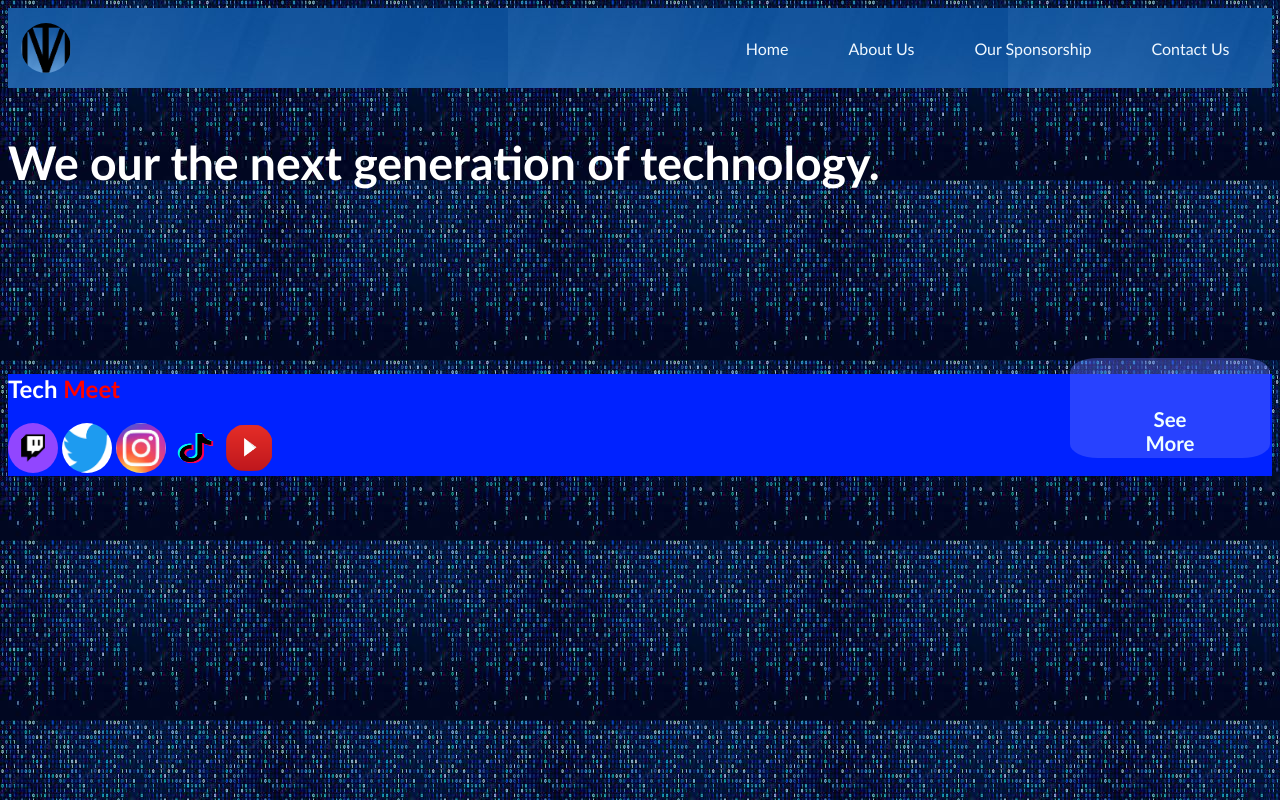
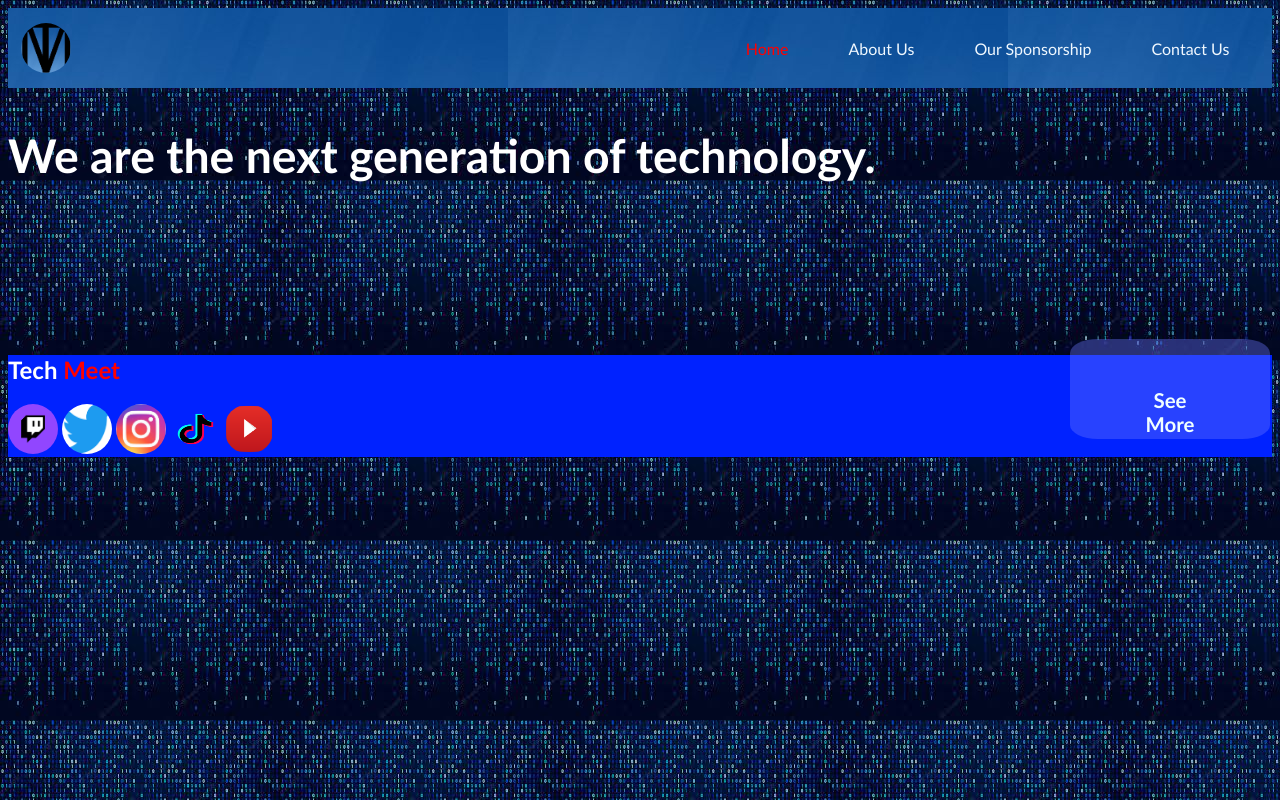
Before and after one commit to TechMeet0/Tech-Meet, a plain HTML site: page index.html in a window 1280 px wide. Drawn offline with Linux system fonts and the light colour scheme; a web font is replaced by a local one.

Commit message:
Update index.html

```diff
--- a/index.html
+++ b/index.html
@@ -12,12 +12,11 @@
             <a href="contact.html">Contact Us</a>
             <a href="sponsorship.html">Our Sponsorship</a>
             <a href="about.html">About Us</a>
-            <a href="index.html">Home</a>
+            <a href="index.html"><span>Home</span></a>
         </ul>
     </div>
     <section class="advertiser">
-        <p>We our the next generation of technology.</p>
-        <br>
+        <h2>We are the next generation of technology.</h2>
         <br>
         <br>
         <br>
@@ -161,7 +160,7 @@ html {
     display: inline;
 }
 
-.advertiser p{
+.advertiser h2{
     color: rgb(255, 255, 255);
     font-size: 2.9em;
     font-weight: bolder;
```
